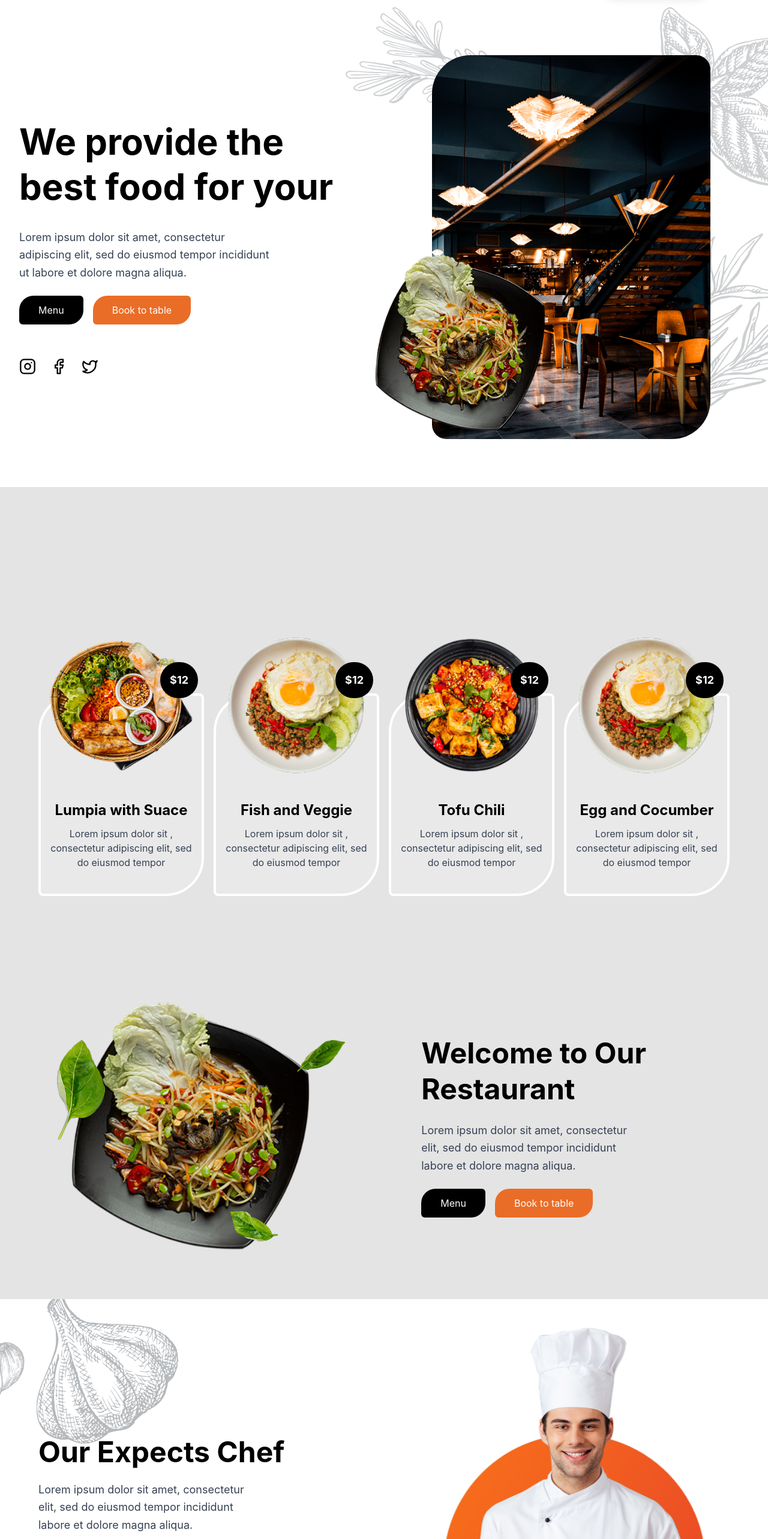
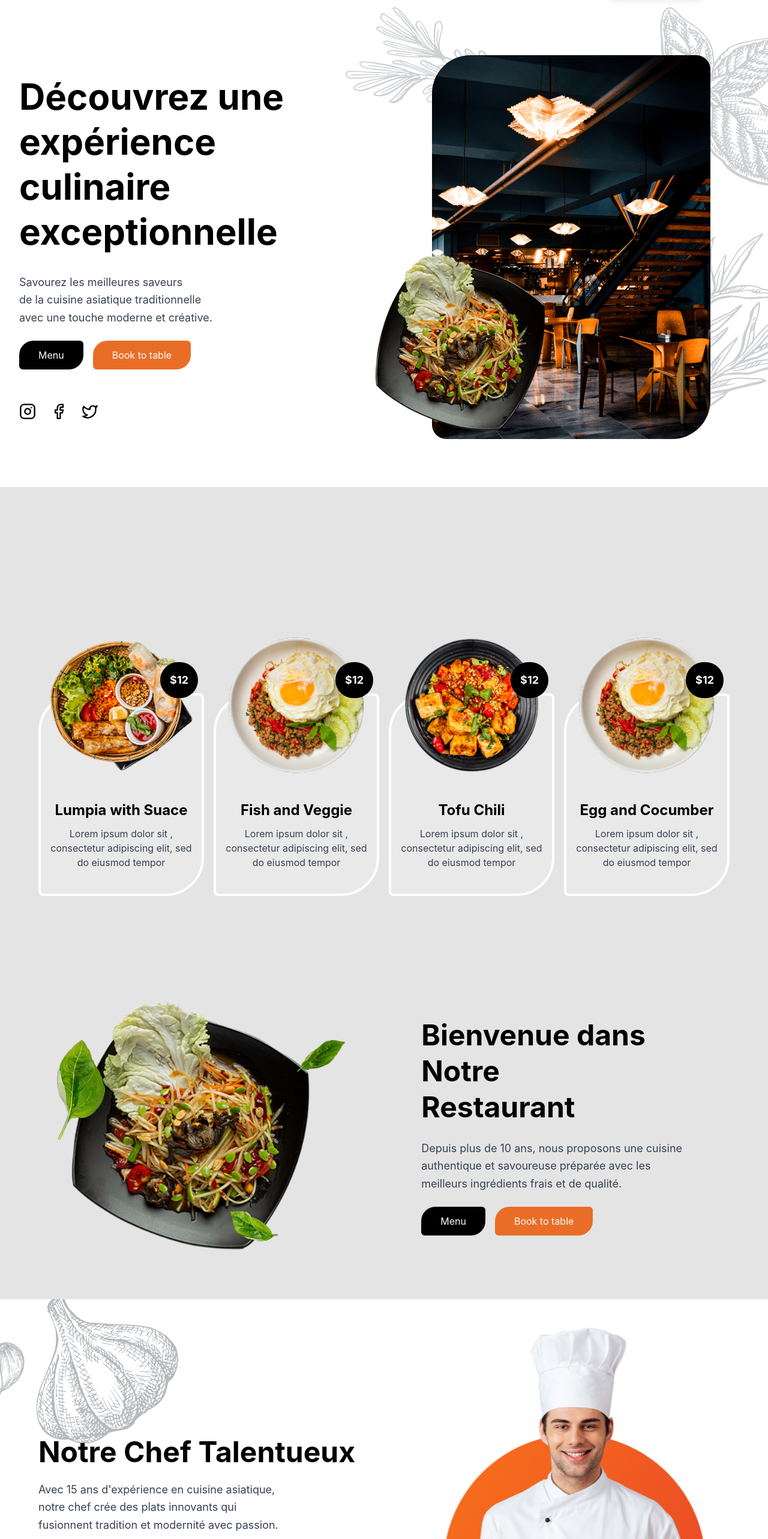
Before and after one commit to Lendl63/Home-page, a Vue app: page / in a window 1280 px wide. Shown: the part 80-2646 px from the top of the page at 60% size. Built offline with nearby package versions, Linux system fonts and the light colour scheme.

Commit message:
feat: replace placeholder

```diff
--- a/src/components/layouts/Footer.vue
+++ b/src/components/layouts/Footer.vue
@@ -13,7 +13,7 @@
                         <h2 class="text-lg md:text-xl lg:text-2xl font-bold">restaurant</h2>
                     </div>
                     <p class="text-sm md:text-base text-gray-700 leading-relaxed">
-                        Lorem ipsum dolor sit amet, consectetur sed do eiusmod tempor incididunt labore et dolore magna aliqua.
+                        Restaurant authentique spécialisé dans la cuisine asiatique traditionnelle et moderne. Découvrez des saveurs uniques préparées avec passion et des ingrédients de qualité premium.
                     </p>
                 </div>
 
--- a/src/components/sections/Chef.vue
+++ b/src/components/sections/Chef.vue
@@ -7,9 +7,9 @@
             </div>
             <!-- Contenu texte -->
             <div class="flex flex-col items-start w-full md:w-1/2 p-4 md:p-6 lg:p-8" v-scroll-in="'scroll-in-left'">
-                <h2 class="text-3xl md:text-4xl lg:text-5xl text-black font-bold mb-4 md:mb-5 lg:mb-6">Our Expects Chef</h2>
+                <h2 class="text-3xl md:text-4xl lg:text-5xl text-black font-bold mb-4 md:mb-5 lg:mb-6">Notre Chef Talentueux</h2>
                 <p class="text-sm md:text-base lg:text-lg text-gray-700 leading-relaxed mb-6 md:mb-8 lg:mb-10">
-                    Lorem ipsum dolor sit amet, consectetur<br class="hidden md:block"/> elit, sed do eiusmod tempor incididunt<br class="hidden md:block"/> labore et dolore magna aliqua.
+                    Avec 15 ans d'expérience en cuisine asiatique,<br class="hidden md:block"/> notre chef crée des plats innovants qui<br class="hidden md:block"/> fusionnent tradition et modernité avec passion.
                 </p>
                 <div class="flex flex-col sm:flex-row items-stretch sm:items-center gap-3 md:gap-4 w-full sm:w-auto">
                     <button class="rounded-btn text-white bg-black text-sm md:text-base px-6 md:px-8 py-2 md:py-3 hover:bg-gray-800 transition-all duration-300 hover:scale-105">
--- a/src/components/sections/Dishes.vue
+++ b/src/components/sections/Dishes.vue
@@ -3,9 +3,9 @@
     <!-- Section Titre et Grille de plats -->
     <div class="flex flex-col items-center max-w-7xl px-4 md:px-6 lg:px-8 py-8 md:py-12 lg:py-16 gap-8 md:gap-10 lg:gap-14">
         <div class="flex flex-col items-center gap-3 md:gap-4 lg:gap-6 w-full" v-scroll-in="'scroll-in-up'">
-            <h2 class="text-3xl md:text-4xl lg:text-5xl text-black font-bold text-center">Our Special Dishes</h2>
+            <h2 class="text-3xl md:text-4xl lg:text-5xl text-black font-bold text-center">Nos Plats Spéciaux</h2>
             <p class="text-sm md:text-base lg:text-lg text-center text-gray-700 max-w-2xl">
-                Lorem ipsum dolor sit amet, consectetur<br class="hidden md:block"/>adipiscing elit, sed do eiusmod tempor incididunt
+                Sélectionnés avec soin par notre chef, chaque plat est<br class="hidden md:block"/>une création unique qui ravira vos papilles
             </p>
         </div>
 
@@ -65,10 +65,10 @@
         <!-- Texte et boutons -->
         <div class="w-full lg:w-1/2 flex flex-col items-start gap-4 md:gap-5 lg:gap-6 p-4 md:p-6 lg:p-8" v-scroll-in="'scroll-in-right'">
             <h2 class="text-3xl md:text-4xl lg:text-5xl text-black font-bold leading-tight">
-                Welcome to Our<br class="hidden sm:block" />Restaurant
+                Bienvenue dans Notre<br class="hidden sm:block" />Restaurant
             </h2>
             <p class="text-sm md:text-base lg:text-lg text-gray-700 leading-relaxed">
-                Lorem ipsum dolor sit amet, consectetur<br class="hidden md:block" /> elit, sed do eiusmod tempor incididunt<br class="hidden md:block" /> labore et dolore magna aliqua.
+                Depuis plus de 10 ans, nous proposons une cuisine<br class="hidden md:block" /> authentique et savoureuse préparée avec les<br class="hidden md:block" /> meilleurs ingrédients frais et de qualité.
             </p>
             <div class="flex flex-col sm:flex-row items-stretch sm:items-center gap-3 md:gap-4 w-full sm:w-auto">
                 <button class="rounded-btn text-white bg-black text-sm md:text-base px-6 md:px-8 py-2 md:py-3 hover:bg-gray-800 transition-all duration-300 hover:scale-105">
--- a/src/components/sections/Hero.vue
+++ b/src/components/sections/Hero.vue
@@ -4,12 +4,12 @@
         <!-- Texte et contenu -->
         <div class="w-full lg:w-1/2 flex flex-col gap-6 md:gap-7 lg:gap-8" v-scroll-in="'scroll-in-left'">
             <h1 class="text-3xl md:text-4xl lg:text-6xl font-bold text-black leading-tight">
-                We provide the<br class="hidden sm:block" /> best food for your
+                Découvrez une expérience<br class="hidden sm:block" /> culinaire exceptionnelle
             </h1>
 
             <div class="flex flex-col items-start gap-4 md:gap-5 lg:gap-6">
                 <p class="text-sm md:text-base lg:text-lg text-gray-700 leading-relaxed max-w-md">
-                    Lorem ipsum dolor sit amet, consectetur<br class="hidden md:block" /> adipiscing elit, sed do eiusmod tempor incididunt<br class="hidden md:block" /> ut labore et dolore magna aliqua.
+                    Savourez les meilleures saveurs<br class="hidden md:block" /> de la cuisine asiatique traditionnelle<br class="hidden md:block" /> avec une touche moderne et créative.
                 </p>
 
                 <div class="flex flex-col sm:flex-row items-stretch sm:items-center gap-3 md:gap-4 w-full sm:w-auto">
--- a/src/components/sections/Testimonials.vue
+++ b/src/components/sections/Testimonials.vue
@@ -8,9 +8,9 @@
       <!-- Titre de la section -->
       <div class="text-center mb-16" v-scroll-in="'scroll-in'">
         <h2 class="text-5xl text-black font-bold p-2 mb-5">
-          Our Happy Customers
+          Nos Clients Satisfaits
         </h2>
-        <p class="p-2 text-center">Lorem ipsum dolor sit amet, consectetur<br/>adipiscing elit, sed do eiusmod tempor incididunt </p>
+        <p class="p-2 text-center">Découvrez les avis de nos clients heureux<br/>qui reviennent régulièrement pour nos délicieuses créations</p>
       </div>
 
       <!-- Grille des témoignages -->
```
